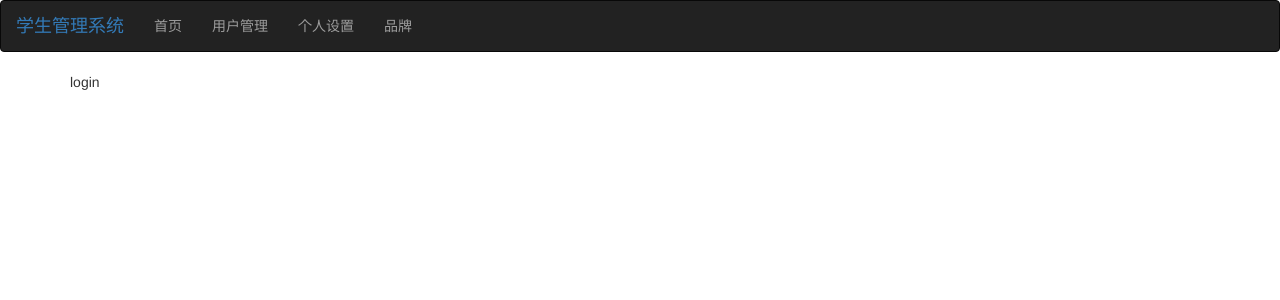
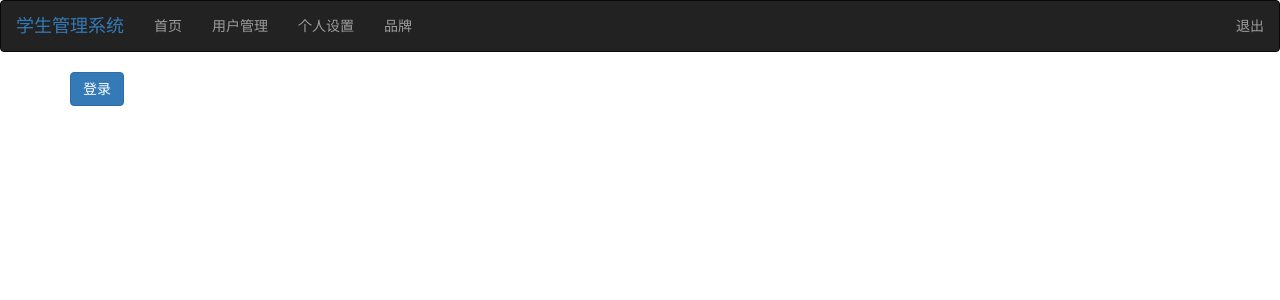
Before and after one commit to WangJia-mm/react-router-lesson-4, a React (Create React App) app: page /login in a window 1280 px wide. Shown: the top 300 px of the page. Built offline with nearby package versions, Linux system fonts and the light colour scheme; the HTML template or start-up script is replaced by a standard one.

Commit message:
6. 实现登录和退出功能

```diff
--- a/src/App.js
+++ b/src/App.js
@@ -10,7 +10,8 @@ import {
 import Home from './Home';
 import User from './User';
 import Profile from './Profile';
-
+import PrivateRoute from './PrivateRoute';
+import Login from './Login';
 const App = () => (
     <Router>
         <div>
@@ -28,15 +29,19 @@ const App = () => (
                             <li><Link to="/profile">个人设置</Link></li>
                             <li><Link to="/zhufengpeixun">品牌</Link></li>
                         </ul>
+                        <ul className="nav navbar-nav navbar-right">
+                            <li><Route path="/" render={({history}) => (<a onClick={() => {localStorage.clear();history.push('/');}}>退出</a>)}/></li>
+                        </ul>
                     </div>
                 </div>
             </div>
             <div className="container">
                 <Switch>
-                <Route exact path="/" component={Home}/>
-                <Route path="/user" component={User}/>
-                <Route path="/profile" component={Profile}/>
-                <Route path="/:name" render={({match})=>(<div>{match.params.name}</div>)}/>
+                    <Route exact path="/" component={Home}/>
+                    <Route path="/user" component={User}/>
+                    <PrivateRoute path="/profile" component={Profile}/>
+                    <Route path="/login" component={Login}/>
+                    <Route path="/:name" render={({match}) => (<div>{match.params.name}</div>)}/>
                 </Switch>
             </div>
         </div>
--- /dev/null
+++ b/src/Login.js
@@ -0,0 +1,16 @@
+import React from 'react'
+import {withRouter} from 'react-router-dom'
+class   Login extends React.Component{
+    render(){
+        let {history,location} = this.props;
+        return (
+            <div>
+                <button className="btn btn-primary" onClick={()=>{
+                    localStorage.setItem('login','true');
+                    history.push(location.state.from.pathname);
+                }}>登录</button>
+            </div>
+        )
+    }
+}
+export default  withRouter(Login)
--- /dev/null
+++ b/src/PrivateRoute.js
@@ -0,0 +1,14 @@
+import React from 'react'
+import {
+    Route,Redirect
+} from 'react-router-dom'
+const PrivateRoute = ({component: Component,...rest}) => (
+    <Route {...rest} render={props => (
+        localStorage.getItem('login') ? <Component/> : <Redirect to={{
+            pathname: '/login',
+            state: {from: props.location}
+        }}/>
+    )}>
+    </Route>
+)
+export default  PrivateRoute
```
Also changed, not shown: 1 other file (tests, documents, lock files or other folders).
